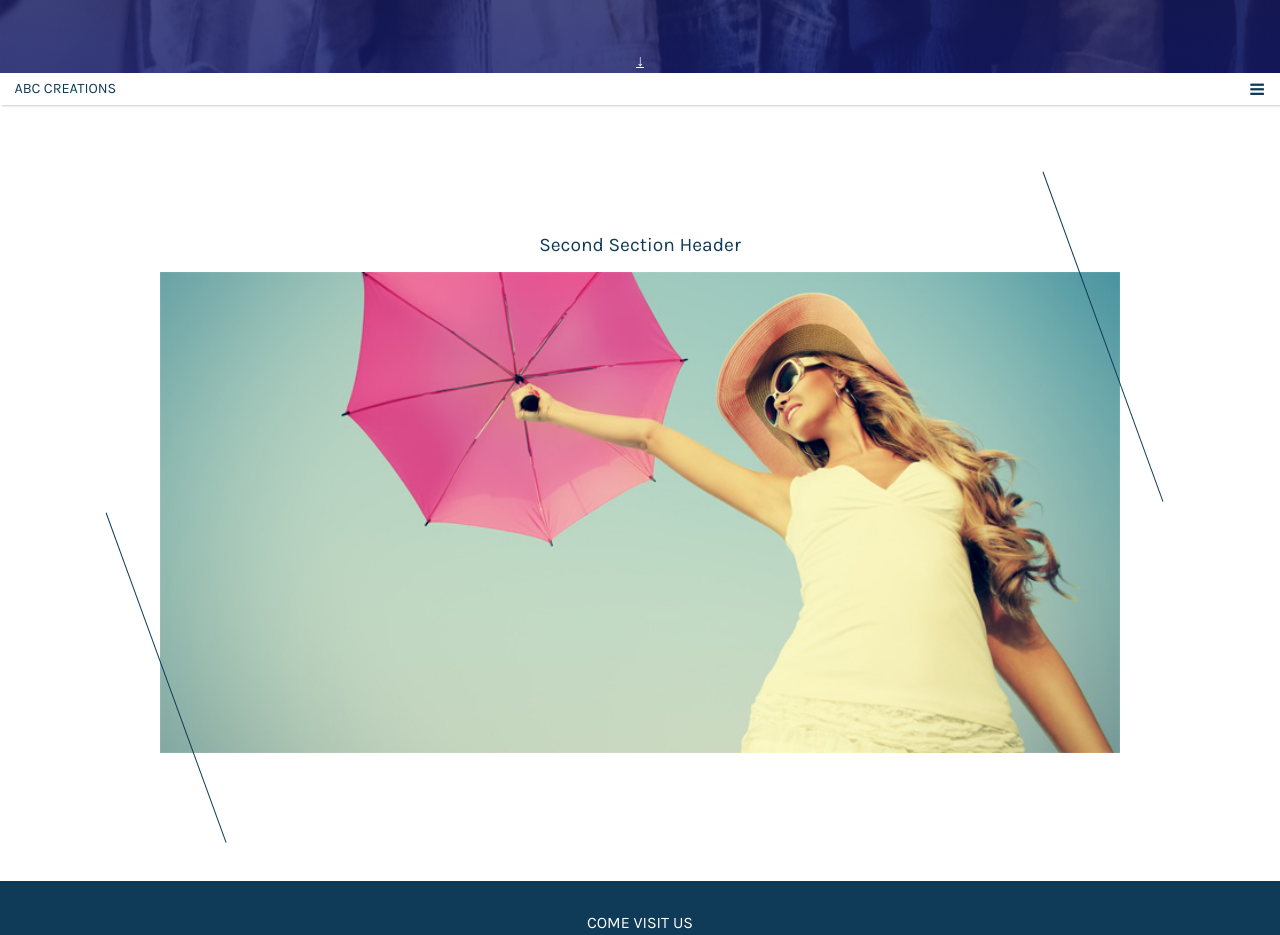
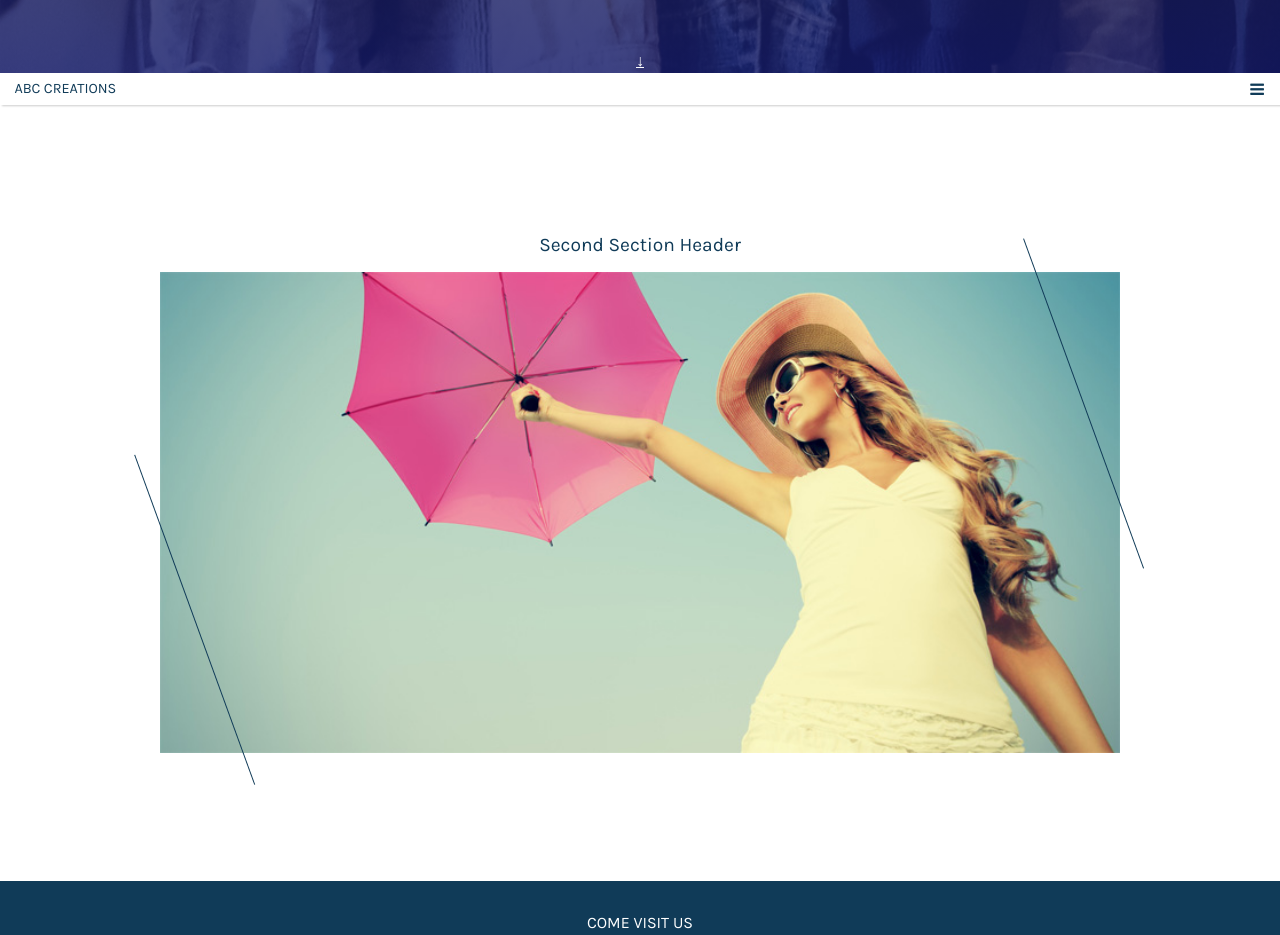
Before and after one commit to gfed53/abc-code-challenge, a website: page src/index.html in a window 1280 px wide. Shown: the part 695-1630 px from the top of the page. Drawn offline with nearby package versions, Linux system fonts and the light colour scheme.

Commit message:
Redo of diagonal lines: now two seperate divs, more accurate to source.

```diff
--- a/src/index.html
+++ b/src/index.html
@@ -34,7 +34,8 @@
 		<section id="second-section">
 			<h2>Second Section Header</h2>
 			<div class="image-container">
-				<div class="box-ends"></div>
+				<div class="line1"></div>
+				<div class="line2"></div>
 				<img src="./images/image2.jpg">
 			</div>
 		</section>
--- a/src/js/script.js
+++ b/src/js/script.js
@@ -6,15 +6,18 @@ $(function(){
 	imgHeight,
 	deg = -20,
 	borderWidth = 1,
-	imgWidthMult = 1.04,
-	imgHeightMult = 0.729,
-	yMult = 0.250,
-	xMult = 0.11,
+	line1ImgWidthMult = 1.04,
+	line1ImgHeightMult = 0.729,
+	line1YMult = 0.19,
+	line1XMult = 0.14,
+	line2ImgWidthMult = 1.04,
+	line2ImgHeightMult = 0.729,
+	line2YMult = 0.320,
+	line2XMult = 0.09,
 	scroll = $(window).scrollTop();
-	// colors = ['red', 'blue', 'green', 'yellow'],
-	// count = 0;
 
 	function init(){
+
 		//For Navbar
 		// console.log($('header').css('height'));
 		headerHeight = $('header').height();
@@ -38,29 +41,33 @@ $(function(){
 		// console.log($('img').height());
 		imgWidth = $('img').width();
 		imgHeight = $('img').height();
-		// Image
-		// width: 478.5px;
-		// height: 239.8125px;
 
-		// Box
-		    // width: 500px;
-		    // height: 175px;
 		// console.log(500/478.5); //width
 		// console.log(175/239.8125); //height
 		// console.log(35/478.5) //transY
 		// console.log(71/478.5); //transX
-		$('.box-ends').css({'width': (imgWidth*imgWidthMult)+'px', 'height': (imgHeight*imgHeightMult)+'px', 'transform': 'translateY('+(imgWidth*yMult)+'px) translateX('+(imgWidth*xMult)+'px) rotate('+deg+'deg)' });
+
+		// $('.box-ends').css({'width': (imgWidth*imgWidthMult)+'px', 'height': (imgHeight*imgHeightMult)+'px', 'transform': 'translateY('+(imgWidth*yMult)+'px) translateX('+(imgWidth*xMult)+'px) rotate('+deg+'deg)' });
+
+		//83.5px Y
+		//61.18px X
+
+		$('.line1').css({'width': (imgWidth*line1ImgWidthMult)+'px', 'height': (imgHeight*line1ImgHeightMult)+'px', 'transform': 'translateY('+(imgWidth*line1YMult)+'px) translateX('+(imgWidth*line1XMult)+'px) rotate('+deg+'deg)' });
+		$('.line2').css({'width': (imgWidth*line2ImgWidthMult)+'px', 'height': (imgHeight*line2ImgHeightMult)+'px', 'transform': 'translateY('+(imgWidth*line2YMult)+'px) translateX('+(imgWidth*line2XMult)+'px) rotate('+deg+'deg)' });
 	}
 
+	//Execute on startup
 	init();
 
 	$(window).on('resize', function(){
+		//When user changes phone/tablet orientation
 		init();
 	});
 
 
 	$(window).on('scroll', function(){
 		// console.log($(this).scrollTop());
+		//Fixed navbar
 		var scrollTop = $(this).scrollTop();
 
 		if(scrollTop >= headerHeight){
@@ -73,19 +80,29 @@ $(function(){
 			}
 		}
 
+		//Parallax scrolling for the diagonal lines
 		if(scrollTop > scroll){
 			console.log('scrolling down');
-			yMult-=0.0005;
-			// xMult+=0.01;
+			line1YMult-=0.0003;
+			line2YMult-=0.0003;
+			line1XMult+=0.0001;
+			line2XMult+=0.0001;
 		} else {
 			console.log('scrolling-up');
-			yMult+=0.0005;
-			// xMult-=0.01;
+			line1YMult+=0.0003;
+			line2YMult+=0.0003;
+			line1XMult-=0.0001;
+			line2XMult-=0.0001;
 		}
-		$('.box-ends').css({transform: 'translateY('+(imgWidth*yMult)+'px) translateX('+(imgWidth*xMult)+'px) rotate('+deg+'deg)'});
+		$('.line1').css({transform: 'translateY('+(imgWidth*line1YMult)+'px) translateX('+(imgWidth*line1XMult)+'px) rotate('+deg+'deg)'});
+		$('.line2').css({transform: 'translateY('+(imgWidth*line2YMult)+'px) translateX('+(imgWidth*line2XMult)+'px) rotate('+deg+'deg)'});
+
+
+		//Set our current scroll position
 		scroll = scrollTop;
 	});
 
+	//Smooth-scrolling snippet
 	$('.scroll-arrow').click(function() {
 		if (location.pathname.replace(/^\//,'') == this.pathname.replace(/^\//,'')
 			|| location.hostname == this.hostname) {
@@ -103,19 +120,24 @@ $(function(){
 
 });
 
-function toggleBoldness(bold){
-	while(bold<3){
-		bold+=1;
-	}
+// function toggleBoldness(bold){
+// 	while(bold<3){
+// 		bold+=1;
+// 	}
 
-	return bold;
+// 	return bold;
+// }
+
+function setLines(){
+	$('.line1').css({'width': (imgWidth*line1ImgWidthMult)+'px', 'height': (imgHeight*line1ImgHeightMult)+'px', 'transform': 'translateY('+(imgWidth*line1YMult)+'px) translateX('+(imgWidth*line1XMult)+'px) rotate('+deg+'deg)' });
+	$('.line2').css({'width': (imgWidth*line2ImgWidthMult)+'px', 'height': (imgHeight*line2ImgHeightMult)+'px', 'transform': 'translateY('+(imgWidth*line2YMult)+'px) translateX('+(imgWidth*line2XMult)+'px) rotate('+deg+'deg)' });
 }
 
-function rotate(count, array){
-	if(count < array.length-1){
-		count++;
-	} else {
-		count = 0;
-	}
-	return count;
-}
+// function rotate(count, array){
+// 	if(count < array.length-1){
+// 		count++;
+// 	} else {
+// 		count = 0;
+// 	}
+// 	return count;
+// }
--- a/src/scss/_footer.scss
+++ b/src/scss/_footer.scss
@@ -1,5 +1,4 @@
 footer {
-	// margin: 1em;
 	padding: 1em;
 	background-color: #103b58;
 	h3, a {
--- a/src/scss/_header.scss
+++ b/src/scss/_header.scss
@@ -1,9 +1,7 @@
 header {
 	position: relative;
 	background: linear-gradient(rgba(56, 48, 23, 0.6), rgba(20, 26, 105, 0.82)), url("../images/image1.jpg") no-repeat center center fixed;
-	// background: linear-gradient(rgba(56, 48, 23, 0.6), rgba(20, 26, 105, 0.82)) no-repeat center center fixed;
 	background-size: cover;
-	// height: 37em;
 	color: white;
 	.header-content {
 		max-width: 58%;
@@ -16,8 +14,6 @@ header {
 	header {
 		.header-content {
 			max-width: 50%;
-			// float: right;
-			// margin-top: 15em;
 		}
 	}
 }
--- a/src/scss/_nav.scss
+++ b/src/scss/_nav.scss
@@ -21,7 +21,6 @@ nav {
 	bottom: 0;
 	left: 0;
 	right: 0;
-	// height: 2em;
 	background-color: white;
 	z-index: 9999;
 }
--- a/src/scss/_shapes.scss
+++ b/src/scss/_shapes.scss
@@ -1,16 +1,3 @@
-// .shape {
-//   border-width: 2px;
-//   border-color: rgb(0, 43, 73);
-//   border-style: solid;
-//   position: absolute;
-//   //Adjust to point on page
-//   left: 163px;
-//   top: 0;
-//   width: 118px;
-//   height: 294px;
-//   z-index: 24;
-// }
-
 .box-ends {
 	width: 79%;
     height: 25%;
@@ -25,40 +12,35 @@
     z-index: 999;
 }
 
+.line1 {
+	width: 79%;
+    height: 25%;
+    border-left: 1px solid #103b58;
+    // border-right: 1px solid #103b58;
+    transform:
+        translateY(43%)
+        translateX(8%)
+        rotate(-19deg);
+    transform-origin: 0% 0%;
+    position: absolute;
+    z-index: 999;
+}
 
-// Mock Values
-
-// Image
-// width: 478.5px;
-// height: 239.8125px;
-
-// Box
-    // width: 500px;
-    // height: 175px;
-    // border: 1px solid #103b58;
-    // transform: translateY(35px) translateX(71px) rotate(-20deg);
-    // position: absolute;
-    // z-index: 9999;
-
-
-// .crossed {
-//     background:
-//        linear-gradient(to top left,
-//            rgba(0,0,0,0) 0%,
-//            rgba(0,0,0,0) calc(50% - 0.8px),
-//            rgba(0,0,0,1) 50%,
-//            rgba(0,0,0,0) calc(50% + 0.8px),
-//            rgba(0,0,0,0) 100%),
-//        linear-gradient(to top right,
-//            rgba(0,0,0,0) 0%,
-//            rgba(0,0,0,0) calc(50% - 0.8px),
-//            rgba(0,0,0,1) 50%,
-//            rgba(0,0,0,0) calc(50% + 0.8px),
-//            rgba(0,0,0,0) 100%);
-// }
+.line2 {
+	width: 79%;
+    height: 25%;
+    // border-left: 1px solid #103b58;
+    border-right: 1px solid #103b58;
+    transform:
+        translateY(43%)
+        translateX(8%)
+        rotate(-19deg);
+    transform-origin: 0% 0%;
+    position: absolute;
+    z-index: 999;
+}
 
 .arrow-container {
-	// clear: both;
 	position: absolute;
 	bottom: 0;
 	width: 100%;
```
Also changed, not shown: src/css/styles.css.
